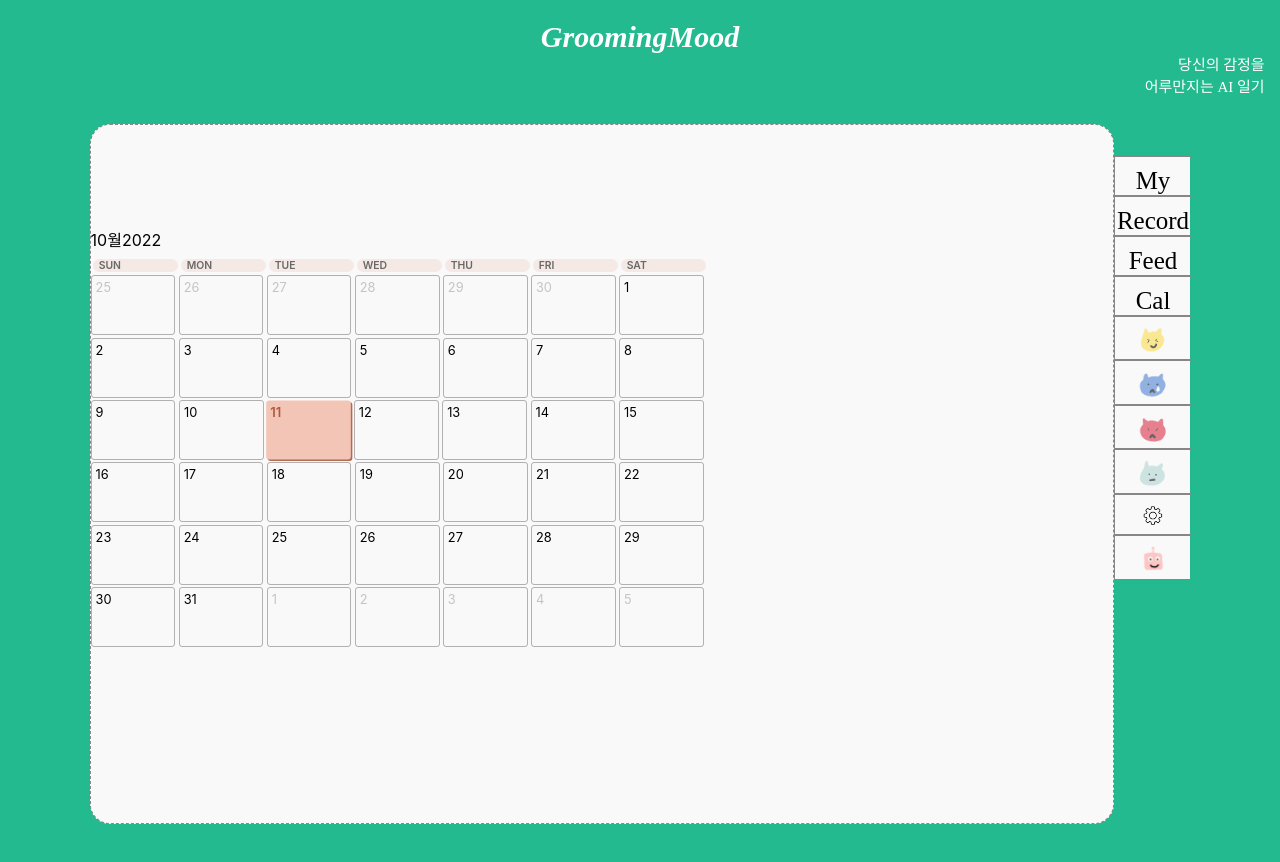
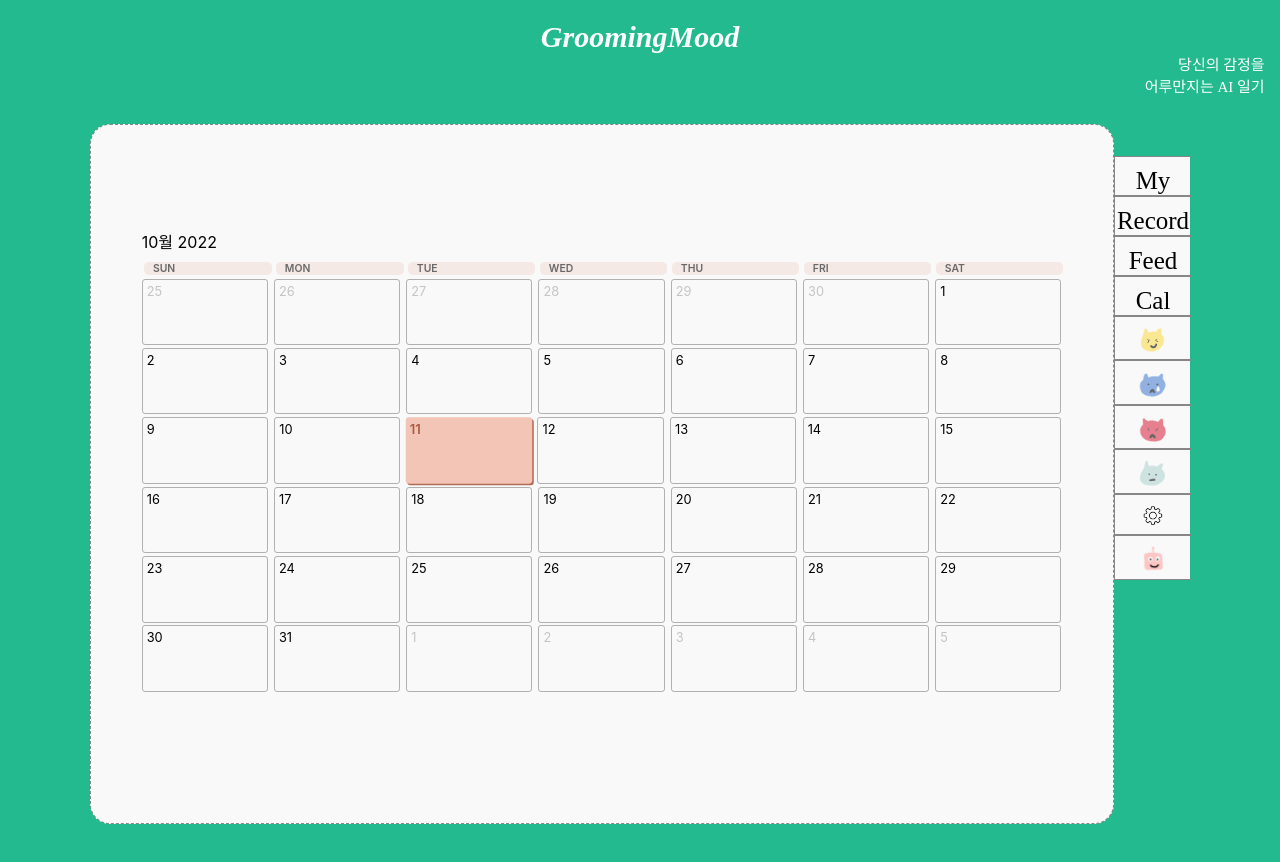
Before and after one commit to Grooming-Mood/front, a React (Create React App) app: page /calendar in a window 1280 px wide. Shown: the top 862 px of the page. Built offline with nearby package versions, Linux system fonts and the light colour scheme; some icons are missing; a web font is replaced by a local one.

Commit message:
Feat: Calendar CSS 수정
-

```diff
--- a/src/App.css
+++ b/src/App.css
@@ -287,16 +287,35 @@ button{
 }
 
 /** Calendar 화면 **/
+.calendar-content {
+    display: flex;
+    flex-direction: row;
+    justify-content: center;
+}
+
+.calendar-container {
+    box-sizing: border-box;
+    border: 1px dashed #888787;
+    background-color: #F9F9F9;
+
+    width: 80%;
+    height: 700px;
+    border-radius: 20px;
+    padding: 8% 0% 10% 0;
+    margin: 0% 0% 8% 0%;
+
+    display: flex;
+    flex-direction: row;
+    justify-content: center;
+}
+
 .calendar {
-    width: 60%;
-    height: 90%;
+    width: 90%;
+    height: 100%;
 }
 .calendar .header {
     width: 100%;
     height: 7%;
-    display: -webkit-box;
-    display: -webkit-flex;
-    display: -ms-flexbox;
     display: flex;
     -webkit-box-orient: horizontal;
     -webkit-box-direction: normal;
@@ -337,11 +356,12 @@ button{
 .calendar .header .col.col-first .text {
     font-size: 0.8em;
 }
-.calendar .header .col.col-first .text.month {
+.calendar .header .col.col-first .text .text-month {
     margin-right: 5px;
     font-size: 1.6em;
     font-weight: 600;
 }
+
 .calendar .header .col.col-end {
     width: 20%;
     height: 100%;
@@ -405,7 +425,6 @@ button{
 }
 .calendar .days .col {
     width: 12.9%;
-    height: 100%;
     display: -webkit-box;
     display: -webkit-flex;
     display: -ms-flexbox;
@@ -425,7 +444,7 @@ button{
     align-items: flex-start;
     padding-left: 1%;
     background: rgba(235, 207, 198, 0.4);
-    border-radius: 10px;
+    border-radius: 5px;
 }
 .calendar .body {
     width: 100%;
--- a/src/Calendar/CalendarHeader.jsx
+++ b/src/Calendar/CalendarHeader.jsx
@@ -7,10 +7,10 @@ export const CalendarHeader = ({ currentMonth, prevMonth, nextMonth }) => {
         <div className="header row">
             <div className="col col-start">
                 <span className="text">
-                    <span className="text month">
+                    <span className="text-month">
                         {format(currentMonth, "M")}월
                     </span>
-                    {format(currentMonth, "yyyy")}
+                    {format(currentMonth, " yyyy")}
                 </span>
             </div>
 
--- a/src/views/Calendar.jsx
+++ b/src/views/Calendar.jsx
@@ -30,8 +30,8 @@ function Calender(props) {
                 <p>당신의 감정을<br/>어루만지는 AI 일기</p>
             </div>
 
-            <div className="feed-content">
-                <div className="feed-container">
+            <div className="calendar-content">
+                <div className="calendar-container">
                     <div className="calendar">
                         <CalendarHeader
                             currentMonth={ currentMonth }
```
Also changed, not shown: src/assets/styles/_common.scss (deleted, +0 -51 lines), src/assets/styles/_theme.scss (deleted, +0 -9 lines).
